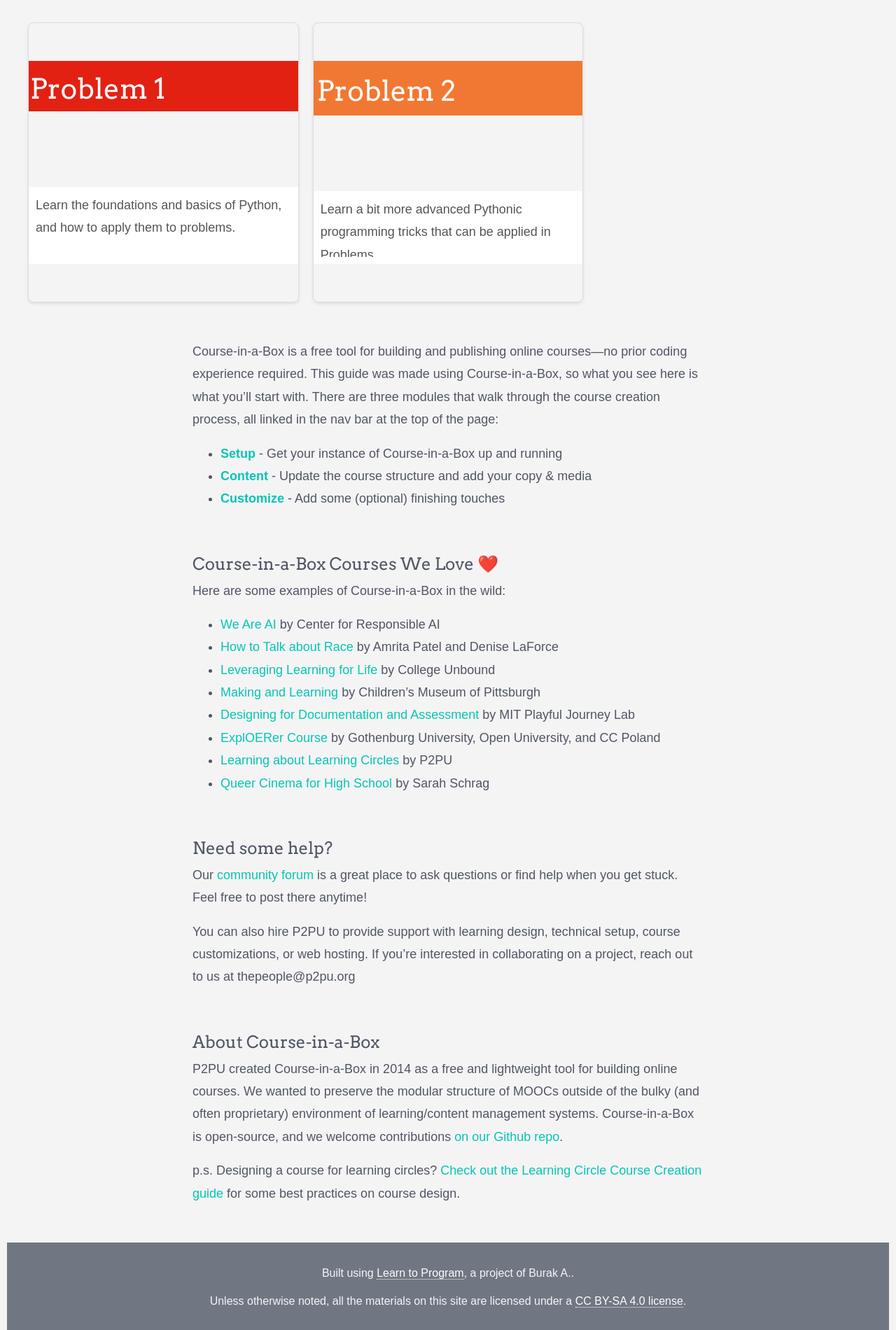
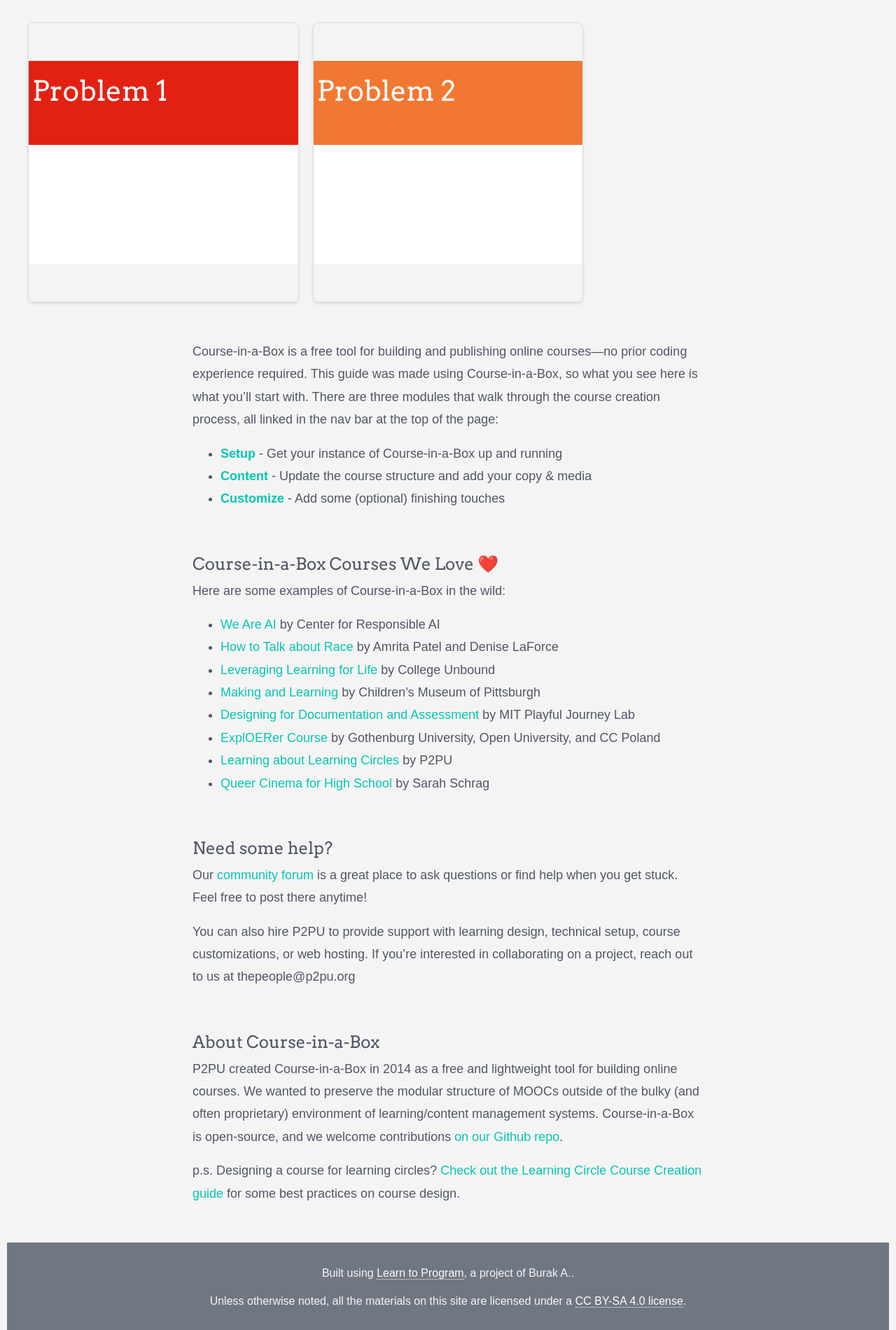
Before and after one commit to burakayy7/learn-to-program, a Jekyll site: the page built from index.md, in a window 1280 px wide. Shown: the part 611-2511 px from the top of the page at 70% size. Built offline with Jekyll 4.4.1, drawn with Linux system fonts in a browser that asks for light colours; nearby versions of some CDN libraries.

Commit message:
Update index.html

```diff
--- a/_layouts/index.html
+++ b/_layouts/index.html
@@ -38,15 +38,25 @@
 
         .top-section1 {
             background-color: #e22113;
-            padding: 2px;
+            padding: 5px;
             color: white;
 		flex: 0 1 auto; /* Ensure it only takes necessary space */
+		height: 120px; /* Set a specific height */
+		position: absolute;
+            top: 0;
+            width: 100%;
+            box-sizing: border-box; /* Ensure padding is included in the width */
         }
 	.top-section2 {
             background-color: #f17832;
             padding: 5px;
             color: white;
 		flex: 0 1 auto; /* Ensure it only takes necessary space */
+		height: 120px; /* Set a specific height */
+		position: absolute;
+            top: 0;
+            width: 100%;
+            box-sizing: border-box; /* Ensure padding is included in the width */
         }
         .bottom-section {
             padding: 10px;
```
